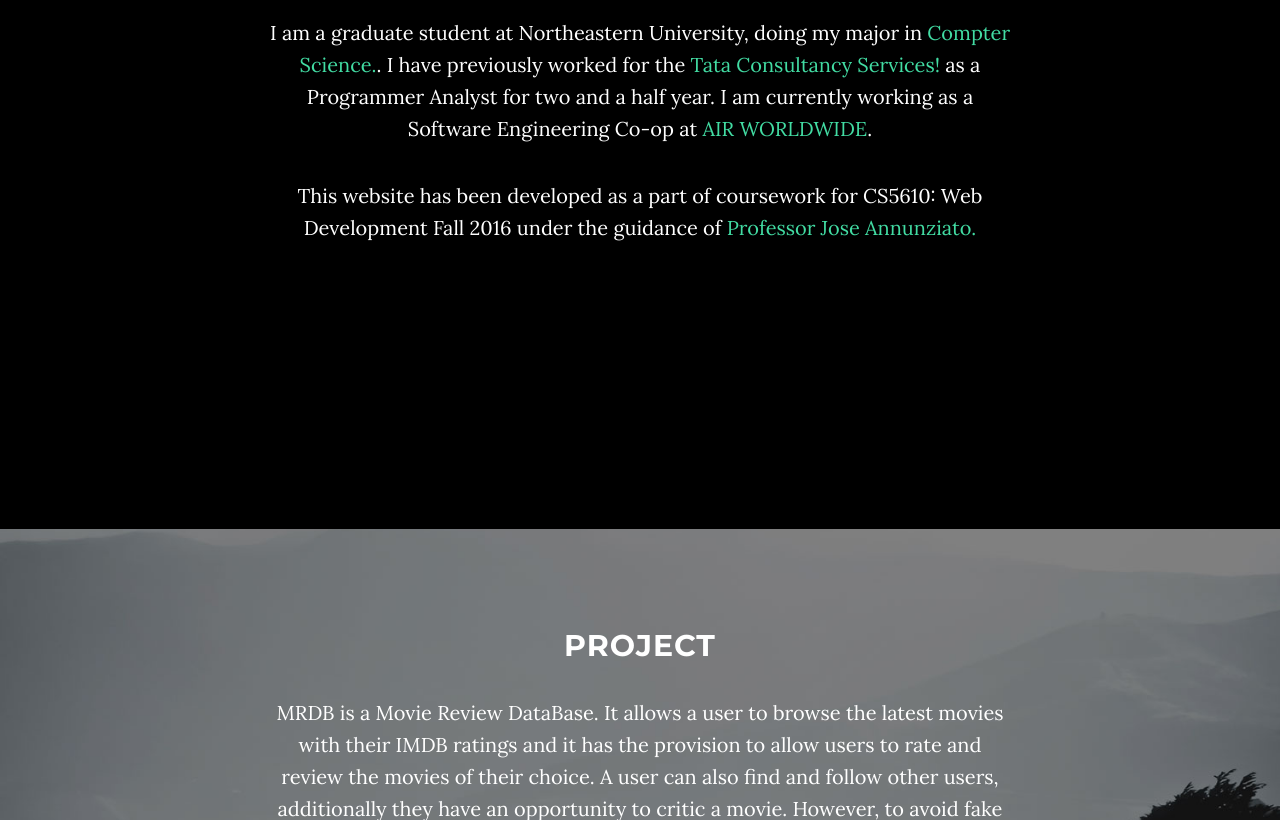
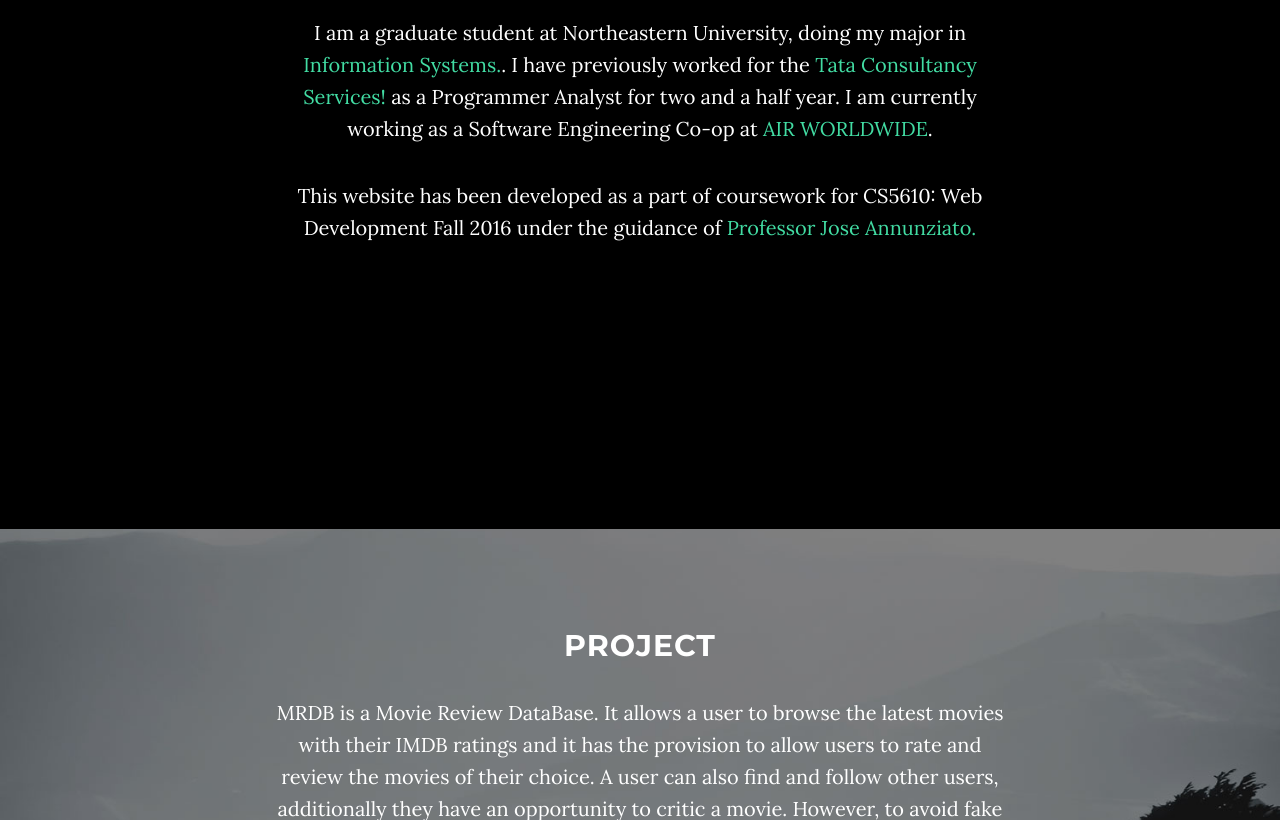
Before and after one commit to kunaldeora/movie-review-db, a website: page public/index.html in a window 1280 px wide. Shown: the part 1101-1921 px from the top of the page. Drawn offline with nearby package versions, Linux system fonts and the light colour scheme.

Commit message:
no comment

```diff
--- a/public/index.html
+++ b/public/index.html
@@ -91,7 +91,7 @@
     <div class="row">
         <div class="col-lg-8 col-lg-offset-2">
             <h2>Bonjour!</h2>
-            <p>I am a graduate student at Northeastern University, doing my major in  <a href="http://catalog.northeastern.edu/graduate/computer-information-science/computer-science/computer-science-mscs/#programrequirementstext">Compter Science.</a>. I have previously worked for the <a href="http://www.tcs.com">Tata Consultancy Services!</a> as a Programmer Analyst for two and a half year. I am currently working as a Software Engineering Co-op at <a href="http://www.air-worldwide.com/"> AIR WORLDWIDE</a>.
+            <p>I am a graduate student at Northeastern University, doing my major in  <a href="http://catalog.northeastern.edu/graduate/computer-information-science/computer-science/computer-science-mscs/#programrequirementstext">Information Systems.</a>. I have previously worked for the <a href="http://www.tcs.com">Tata Consultancy Services!</a> as a Programmer Analyst for two and a half year. I am currently working as a Software Engineering Co-op at <a href="http://www.air-worldwide.com/"> AIR WORLDWIDE</a>.
             <p>This website has been developed as a part of coursework for CS5610: Web Development Fall 2016 under the guidance of <a href="http://www.ccis.northeastern.edu/people/jose-annunziato/">Professor Jose Annunziato.</a> </p>
         </div>
     </div>
```
